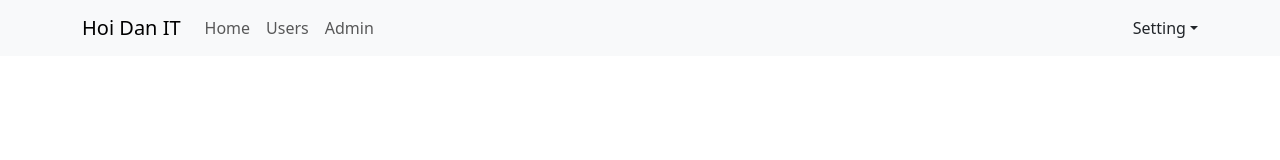
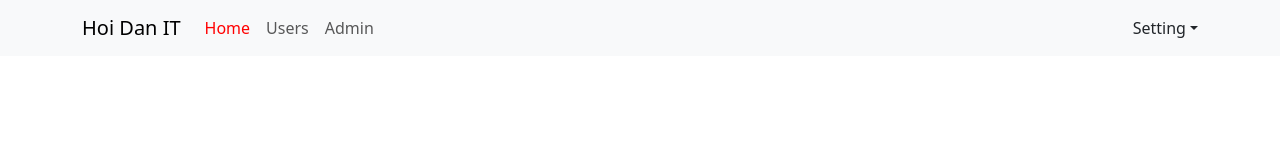
Before and after one commit to Anthony1821992/test-demo-react, a React (Create React App) app: page / in a window 1280 px wide. Shown: the top 160 px of the page. Built offline with nearby package versions, Linux system fonts and the light colour scheme.

Commit message:
video 50

```diff
--- a/src/App.scss
+++ b/src/App.scss
@@ -8,3 +8,15 @@
   -webkit-font-smoothing: antialiased;
   -moz-osx-font-smoothing: grayscale;
 }
+
+.app-container{
+  .header-container{
+    .navbar-nav{
+      .nav-link{
+        &.active{
+          color: red;
+        }
+      }
+    }
+  }
+}
--- a/src/components/Header/Header.js
+++ b/src/components/Header/Header.js
@@ -2,7 +2,7 @@
 import Nav from "react-bootstrap/Nav";
 import Navbar from "react-bootstrap/Navbar";
 import NavDropdown from "react-bootstrap/NavDropdown";
-import { Outlet, Link } from "react-router-dom";
+import { Outlet, NavLink } from "react-router-dom";
 
 const Header = () => {
   return (
@@ -13,15 +13,15 @@
           <Navbar.Toggle aria-controls="basic-navbar-nav" />
           <Navbar.Collapse id="basic-navbar-nav">
             <Nav className="me-auto">
-              <Link to="/" className="nav-link">
+              <NavLink to="/" className="nav-link">
                 Home
-              </Link>{" "}
-              <Link to="/users" className="nav-link">
+              </NavLink>
+              <NavLink to="/users" className="nav-link">
                 Users
-              </Link>
-              <Link to="/admin" className="nav-link">
+              </NavLink>
+              <NavLink to="/admin" className="nav-link">
                 Admin
-              </Link>{" "}
+              </NavLink>
             </Nav>
             <NavDropdown title="Setting" id="basic-nav-dropdown">
               <NavDropdown.Item href="#action/3.1">Log in</NavDropdown.Item>
@@ -32,7 +32,6 @@
           </Navbar.Collapse>
         </Container>
       </Navbar>
-      <Outlet />
     </>
   );
 };
```
